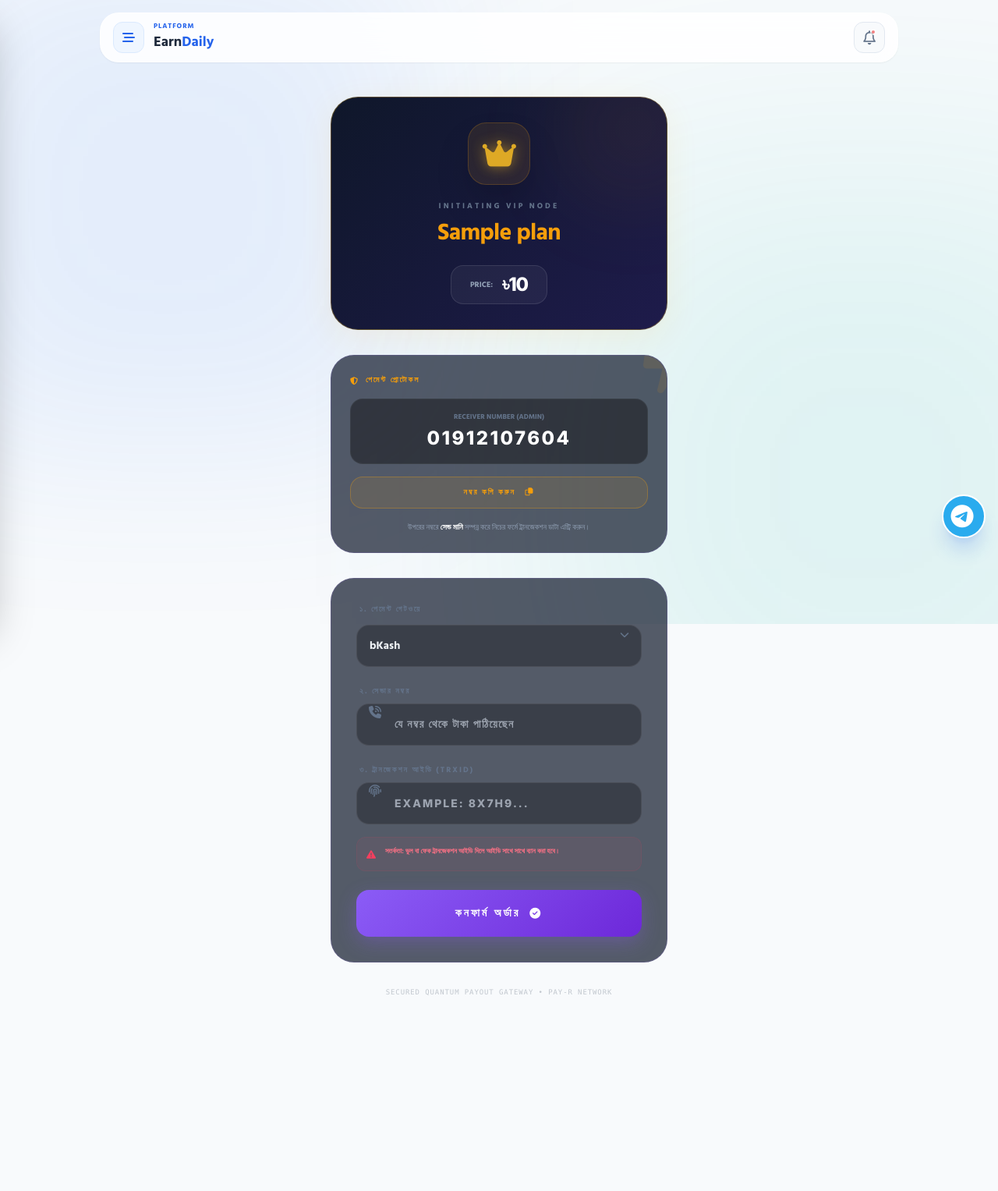
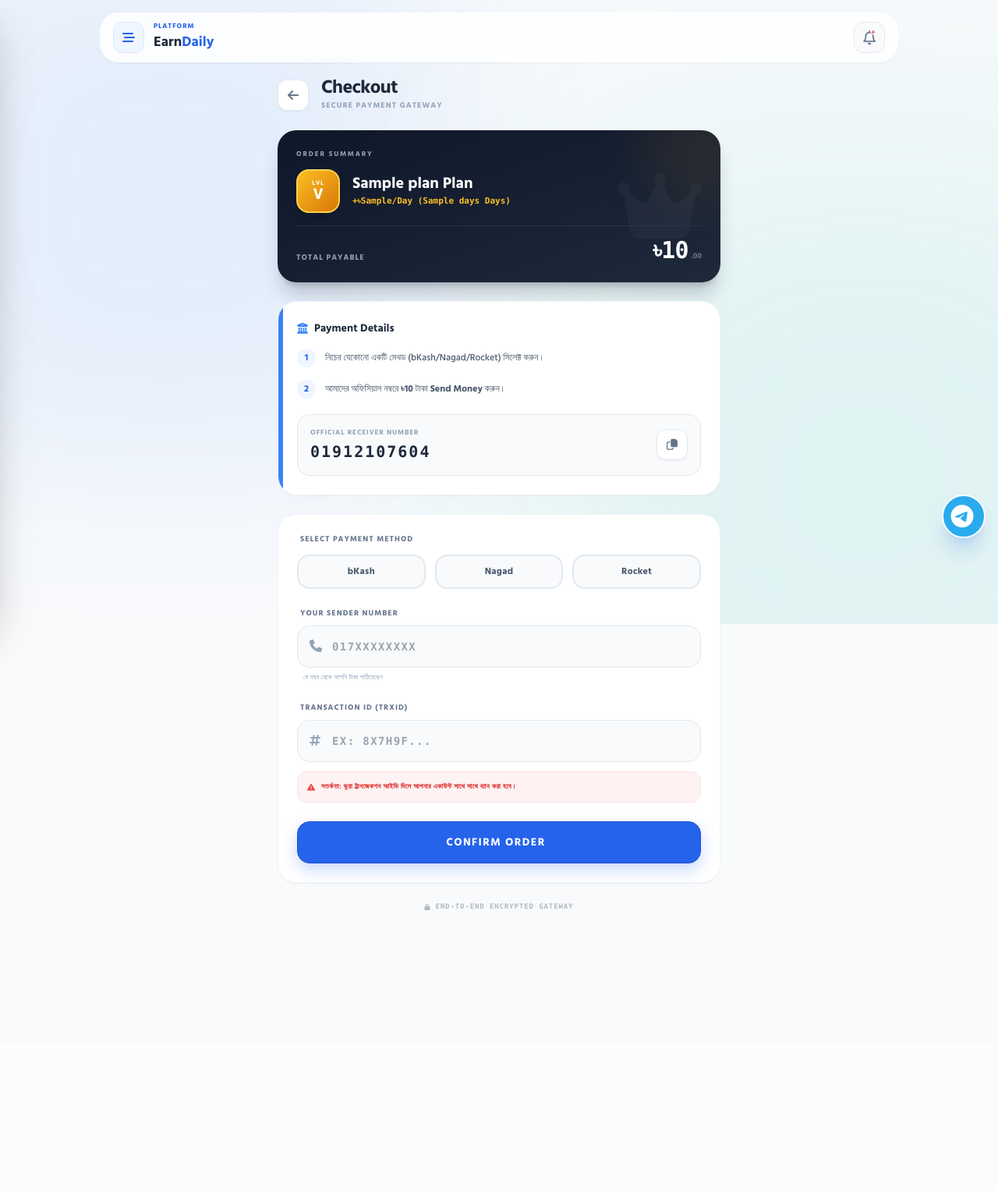
Before and after one commit to hoingut/oayrbackup, a Flask app: template templates/vip_buy.html in a window 1280 px wide. Shown: the whole page at 78% size. After the commit the page ends 1167 px from the top, so only its background shows below. Run offline with Flask 3, Linux system fonts and the light colour scheme; the template is opened without the code that fills it: most values are stand-ins (such as "Sample title", 1, 10 or a date in 2020); data that the repository does not hold is empty; parts of the project's set-up code (start-up, migrations or seed data) failed here and were passed over; some libraries are stand-ins or nearby versions.

Commit message:
Update vip_buy.html

```diff
--- a/templates/vip_buy.html
+++ b/templates/vip_buy.html
@@ -2,172 +2,246 @@
 {% block content %}
 
 <style>
-    /* AI Page Reveal */
-    .vip-reveal { animation: revealIn 0.8s cubic-bezier(0.16, 1, 0.3, 1) forwards; opacity: 0; }
-    @keyframes revealIn { from { opacity: 0; transform: translateY(30px); } to { opacity: 1; transform: translateY(0); } }
+    /* Premium Entry Animations */
+    .fade-in-up { animation: fadeInUp 0.6s cubic-bezier(0.16, 1, 0.3, 1) forwards; opacity: 0; transform: translateY(20px); }
+    @keyframes fadeInUp { to { opacity: 1; transform: translateY(0); } }
 
-    /* Premium Node Card */
-    .vip-node-card {
-        background: linear-gradient(135deg, #0f172a 0%, #1e1b4b 100%);
-        border: 1px solid rgba(251, 191, 36, 0.3);
-        border-radius: 35px;
-        box-shadow: 0 10px 40px rgba(251, 191, 36, 0.1);
+    /* Custom Payment Select Cards */
+    .payment-card {
+        border: 2px solid #E2E8F0;
+        background: #F8FAFC;
+        border-radius: 16px;
+        transition: all 0.3s cubic-bezier(0.4, 0, 0.2, 1);
+        cursor: pointer;
+        position: relative;
+        overflow: hidden;
+    }
+    .payment-card:hover {
+        border-color: #93C5FD;
+        background: #FFFFFF;
     }
 
-    .ai-card-dark {
-        background: rgba(15, 23, 42, 0.7);
-        backdrop-filter: blur(20px);
-        border: 1px solid rgba(139, 92, 246, 0.15);
-        border-radius: 30px;
+    /* Checked State */
+    input[type="radio"]:checked + .payment-card {
+        border-color: #2563EB; /* Premium Blue */
+        background: #EFF6FF;
+        box-shadow: 0 4px 15px rgba(37, 99, 235, 0.1);
+    }
+    input[type="radio"]:checked + .payment-card::before {
+        content: '\f00c'; /* FontAwesome Check */
+        font-family: 'Font Awesome 6 Free'; font-weight: 900;
+        position: absolute; top: 8px; right: 8px;
+        color: #2563EB; font-size: 12px;
     }
 
-    /* Cyber Inputs */
-    .cyber-input {
-        background: rgba(0, 0, 0, 0.3);
-        border: 1px solid rgba(255, 255, 255, 0.08);
-        color: #f1f5f9;
+    /* specific brand colors on focus/active */
+    input[value="bKash"]:checked + .payment-card { border-color: #E2136E; background: #FDF2F8; color: #E2136E; }
+    input[value="bKash"]:checked + .payment-card::before { color: #E2136E; }
+
+    input[value="Nagad"]:checked + .payment-card { border-color: #F59E0B; background: #FFFBEB; color: #F59E0B; }
+    input[value="Nagad"]:checked + .payment-card::before { color: #F59E0B; }
+
+    input[value="Rocket"]:checked + .payment-card { border-color: #9333EA; background: #FAF5FF; color: #9333EA; }
+    input[value="Rocket"]:checked + .payment-card::before { color: #9333EA; }
+
+    /* Custom Input styling */
+    .premium-input {
+        background: #F8FAFC; border: 1px solid #E2E8F0;
         transition: all 0.3s ease;
     }
-    .cyber-input:focus {
-        border-color: #8B5CF6;
-        background: rgba(139, 92, 246, 0.05);
-        box-shadow: 0 0 15px rgba(139, 92, 246, 0.15);
-        outline: none;
-    }
-
-    .btn-initialize {
-        background: linear-gradient(135deg, #8B5CF6 0%, #6D28D9 100%);
-        box-shadow: 0 8px 25px rgba(139, 92, 246, 0.3);
-        transition: all 0.3s ease;
-    }
-    .btn-initialize:active { transform: scale(0.96); }
-
-    .monofont { font-family: 'Inter', 'Courier New', monospace; }
-
-    /* Pulsing Crown */
-    .glow-crown {
-        color: #fbbf24;
-        filter: drop-shadow(0 0 8px rgba(251, 191, 36, 0.6));
-        animation: crownPulse 2s infinite ease-in-out;
-    }
-    @keyframes crownPulse {
-        0%, 100% { transform: scale(1); opacity: 1; }
-        50% { transform: scale(1.1); opacity: 0.8; }
+    .premium-input:focus {
+        background: #FFFFFF; border-color: #2563EB;
+        box-shadow: 0 0 0 4px rgba(37, 99, 235, 0.1);
     }
 </style>
 
-<div class="max-w-md mx-auto space-y-8 vip-reveal pb-32 pt-6 px-2">
+<div class="max-w-xl mx-auto space-y-6 fade-in-up pb-8 px-1">
 
-    <!-- ১. প্ল্যান সামারি কার্ড -->
-    <div class="vip-node-card p-8 text-center relative overflow-hidden">
-        <div class="absolute -right-10 -top-10 w-40 h-40 bg-amber-500/10 rounded-full blur-3xl"></div>
+    <!-- ==========================================
+         1. PAGE HEADER (Navigation)
+    ========================================== -->
+    <div class="flex items-center gap-4 mb-2">
+        <a href="/vip" class="h-10 w-10 bg-white rounded-xl flex items-center justify-center text-slate-500 shadow-sm border border-slate-200 hover:text-blue-600 hover:bg-blue-50 transition-all active:scale-95">
+            <i class="fa-solid fa-arrow-left"></i>
+        </a>
+        <div>
+            <h2 class="text-2xl font-black text-slate-800 tracking-tight leading-none">Checkout</h2>
+            <p class="text-[10px] font-bold uppercase tracking-widest text-slate-400 mt-1">Secure Payment Gateway</p>
+        </div>
+    </div>
+
+    <!-- ==========================================
+         2. ORDER SUMMARY CARD
+    ========================================== -->
+    <div class="bg-gradient-to-br from-slate-900 to-slate-800 rounded-[24px] p-6 text-white relative overflow-hidden shadow-xl shadow-slate-900/20">
+        <!-- Decor -->
+        <div class="absolute top-0 right-0 w-32 h-32 bg-amber-500/10 rounded-full blur-2xl -mr-10 -mt-10 pointer-events-none"></div>
+        <i class="fa-solid fa-crown absolute right-6 top-1/2 transform -translate-y-1/2 text-8xl opacity-[0.03] pointer-events-none"></i>
 
         <div class="relative z-10">
-            <div class="w-20 h-20 bg-amber-500/10 rounded-3xl flex items-center justify-center mx-auto mb-5 border border-amber-500/20 shadow-2xl">
-                <i class="fa-solid fa-crown text-4xl glow-crown"></i>
+            <p class="text-[9px] font-black text-slate-400 uppercase tracking-[0.2em] mb-3">Order Summary</p>
+
+            <div class="flex items-center gap-4 mb-4">
+                <div class="h-14 w-14 rounded-[16px] bg-gradient-to-br from-amber-400 to-amber-600 flex flex-col items-center justify-center text-white shadow-lg border-2 border-amber-300">
+                    <span class="text-[8px] font-black uppercase tracking-widest leading-none">LVL</span>
+                    <span class="text-xl font-black leading-none">{{ plan.name[-1] if plan.name[-1].isdigit() else 'V' }}</span>
                 </div>
-            <p class="text-[10px] text-slate-500 font-black uppercase tracking-[3px] mb-2">Initiating VIP Node</p>
-            <h2 class="text-3xl font-black text-amber-500 mb-2 tracking-tight">{{ plan.name }}</h2>
+                <div>
+                    <h3 class="text-xl font-black text-white leading-tight">{{ plan.name }} Plan</h3>
+                    <p class="text-[11px] text-amber-400 font-bold font-mono mt-0.5">+৳{{ plan.daily_profit }}/Day ({{ plan.days }} Days)</p>
+                </div>
+            </div>
 
-            <div class="inline-flex items-center gap-3 bg-white/5 border border-white/10 px-6 py-2 rounded-2xl mt-4">
-                <span class="text-[10px] text-slate-400 font-bold uppercase">Price:</span>
-                <span class="text-2xl font-black text-white monofont tracking-tighter">৳{{ plan.price }}</span>
+            <div class="border-t border-slate-700/50 pt-4 mt-2 flex justify-between items-end">
+                <p class="text-[10px] font-bold text-slate-400 uppercase tracking-widest">Total Payable</p>
+                <div class="text-right">
+                    <span class="text-3xl font-black text-white font-mono tracking-tight leading-none">৳{{ plan.price }}</span>
+                    <span class="text-[10px] text-slate-500 font-bold">.00</span>
+                </div>
             </div>
         </div>
     </div>
 
-    <!-- ২. পেমেন্ট প্রোটোকল (নির্দেশনা) -->
-    <div class="ai-card-dark p-6 border-amber-500/20 bg-amber-500/5 relative overflow-hidden">
-        <div class="absolute -right-6 -top-6 text-amber-500/10 text-7xl"><i class="fa-solid fa-bolt-lightning"></i></div>
+    <!-- ==========================================
+         3. PAYMENT INSTRUCTIONS
+    ========================================== -->
+    <div class="bg-white p-6 rounded-[24px] shadow-sm border border-slate-100 relative overflow-hidden">
+        <div class="absolute left-0 top-0 bottom-0 w-1.5 bg-blue-500"></div>
 
-        <div class="relative z-10">
-            <h3 class="text-[10px] font-black text-amber-500 uppercase tracking-[2px] mb-4 flex items-center gap-2">
-                <i class="fa-solid fa-shield-halved"></i> পেমেন্ট প্রোটোকল
+        <h3 class="font-bold text-slate-800 text-sm mb-4 flex items-center gap-2">
+            <i class="fa-solid fa-building-columns text-blue-500"></i> Payment Details
         </h3>
 
-            <div class="bg-black/40 p-4 rounded-2xl border border-white/5 text-center mb-4">
-                <p class="text-[9px] text-slate-500 font-bold uppercase mb-1">Receiver Number (Admin)</p>
-                <p class="text-2xl font-black text-white monofont tracking-widest" id="adminNumber">01912107604</p>
+        <!-- Instruction Steps -->
+        <div class="space-y-4 mb-5">
+            <div class="flex items-start gap-3">
+                <div class="h-6 w-6 rounded-full bg-blue-50 text-blue-600 flex items-center justify-center text-xs font-bold flex-shrink-0">1</div>
+                <p class="text-xs text-slate-600 font-medium leading-relaxed pt-0.5">নিচের যেকোনো একটি মেথড (bKash/Nagad/Rocket) সিলেক্ট করুন।</p>
             </div>
-
-            <button type="button" onclick="copyAdminNumber()" class="w-full bg-amber-500/10 border border-amber-500/30 text-amber-500 py-3 rounded-2xl text-[10px] font-black uppercase tracking-[2px] hover:bg-amber-500 hover:text-slate-900 transition-all active:scale-95">
-                নম্বর কপি করুন <i class="fa-regular fa-copy ml-2"></i>
-            </button>
-
-            <p class="text-[10px] text-slate-400 mt-4 text-center leading-relaxed">
-                উপরের নম্বরে <span class="text-white font-bold">সেন্ড মানি</span> সম্পন্ন করে নিচের ফর্মে ট্রানজেকশন ডাটা এন্ট্রি করুন।
-            </p>
+            <div class="flex items-start gap-3">
+                <div class="h-6 w-6 rounded-full bg-blue-50 text-blue-600 flex items-center justify-center text-xs font-bold flex-shrink-0">2</div>
+                <p class="text-xs text-slate-600 font-medium leading-relaxed pt-0.5">আমাদের অফিসিয়াল নম্বরে <b>৳{{ plan.price }}</b> টাকা <b>Send Money</b> করুন।</p>
             </div>
         </div>
 
-    <!-- ৩. ট্রানজেকশন ডাটা ফর্ম -->
-    <form id="vipBuyForm" method="POST" class="ai-card-dark p-8 border-t-2 border-t-violet-500/30 space-y-6" onsubmit="return preventDoubleSubmit()">
-
-        <!-- Gateway Selection -->
+        <!-- Official Number Box -->
+        <div class="bg-slate-50 border border-slate-200 p-4 rounded-[16px] flex items-center justify-between group">
             <div>
-            <label class="block text-[10px] font-black text-slate-500 uppercase tracking-[2px] mb-3 ml-1">১. পেমেন্ট গেটওয়ে</label>
-            <div class="relative">
-                <select name="method" required class="cyber-input w-full p-4 rounded-2xl text-sm font-bold appearance-none">
-                    <option value="bKash">bKash</option>
-                    <option value="Nagad">Nagad</option>
-                    <option value="Rocket">Rocket</option>
-                </select>
-                <span class="absolute right-4 top-4.5 text-slate-500 pointer-events-none"><i class="fa-solid fa-chevron-down text-xs"></i></span>
+                <p class="text-[9px] text-slate-400 font-bold uppercase tracking-[0.1em] mb-1">Official Receiver Number</p>
+                <p class="text-xl font-black text-slate-800 font-mono tracking-widest select-all" id="payNumber">01912107604</p>
+            </div>
+            <button onclick="copyAdminNumber(this)" class="h-10 w-10 bg-white border border-slate-200 rounded-xl text-slate-500 hover:text-blue-600 hover:border-blue-200 hover:bg-blue-50 transition shadow-sm active:scale-95 flex items-center justify-center flex-shrink-0">
+                <i class="fa-regular fa-copy text-sm"></i>
+            </button>
         </div>
     </div>
 
-        <!-- Sender Number -->
+    <!-- ==========================================
+         4. CHECKOUT FORM
+    ========================================== -->
+    <form id="vipBuyForm" method="POST" class="bg-white p-6 rounded-[24px] shadow-sm border border-slate-100 space-y-6" onsubmit="return preventDoubleSubmit()">
+
+        <!-- Field 1: Gateway Selection -->
         <div>
-            <label class="block text-[10px] font-black text-slate-500 uppercase tracking-[2px] mb-2 ml-1">২. সেন্ডার নম্বর</label>
-            <div class="relative">
-                <span class="absolute left-4 top-4.5 text-slate-500"><i class="fa-solid fa-phone-volume"></i></span>
-                <input type="number" name="sender" required placeholder="যে নম্বর থেকে টাকা পাঠিয়েছেন"
-                       class="cyber-input w-full pl-12 p-4 rounded-2xl text-sm font-bold tracking-widest">
+            <label class="block text-[10px] font-black text-slate-500 uppercase tracking-widest mb-3 ml-1">Select Payment Method</label>
+            <div class="grid grid-cols-3 gap-3">
+                <label class="cursor-pointer relative">
+                    <input type="radio" name="method" value="bKash" class="peer sr-only" required>
+                    <div class="payment-card p-3 text-center h-full flex flex-col items-center justify-center">
+                        <span class="block text-xs font-black text-slate-600 tracking-wide">bKash</span>
+                    </div>
+                </label>
+                <label class="cursor-pointer relative">
+                    <input type="radio" name="method" value="Nagad" class="peer sr-only" required>
+                    <div class="payment-card p-3 text-center h-full flex flex-col items-center justify-center">
+                        <span class="block text-xs font-black text-slate-600 tracking-wide">Nagad</span>
+                    </div>
+                </label>
+                <label class="cursor-pointer relative">
+                    <input type="radio" name="method" value="Rocket" class="peer sr-only" required>
+                    <div class="payment-card p-3 text-center h-full flex flex-col items-center justify-center">
+                        <span class="block text-xs font-black text-slate-600 tracking-wide">Rocket</span>
+                    </div>
+                </label>
             </div>
         </div>
 
-        <!-- Transaction ID -->
+        <!-- Field 2: Sender Number -->
         <div>
-            <label class="block text-[10px] font-black text-slate-500 uppercase tracking-[2px] mb-2 ml-1">৩. ট্রানজেকশন আইডি (TrxID)</label>
-            <div class="relative">
-                <span class="absolute left-4 top-4.5 text-slate-500"><i class="fa-solid fa-fingerprint"></i></span>
-                <input type="text" name="trx_id" required placeholder="Example: 8X7H9..."
-                       class="cyber-input w-full pl-12 p-4 rounded-2xl text-sm font-black monofont uppercase tracking-[2px]">
+            <label class="block text-[10px] font-black text-slate-500 uppercase tracking-widest mb-2 ml-1">Your Sender Number</label>
+            <div class="relative group">
+                <span class="absolute left-4 top-1/2 transform -translate-y-1/2 text-slate-400 group-focus-within:text-blue-500 transition-colors"><i class="fa-solid fa-phone"></i></span>
+                <input type="tel" name="sender" required pattern="[0-9]{11}" placeholder="017XXXXXXXX"
+                       class="premium-input w-full pl-11 p-4 rounded-[16px] text-sm font-bold font-mono tracking-widest text-slate-800 outline-none">
             </div>
-            <div class="mt-4 p-3 rounded-xl bg-rose-500/5 border border-rose-500/10 flex items-start gap-3">
-                <i class="fa-solid fa-triangle-exclamation text-rose-500 text-xs mt-0.5"></i>
-                <p class="text-[9px] text-rose-400 font-bold uppercase leading-tight">সতর্কতা: ভুল বা ফেক ট্রানজেকশন আইডি দিলে আইডি সাথে সাথে ব্যান করা হবে।</p>
+            <p class="text-[9px] text-slate-400 mt-1.5 ml-2">যে নম্বর থেকে আপনি টাকা পাঠিয়েছেন</p>
+        </div>
+
+        <!-- Field 3: Transaction ID -->
+        <div>
+            <label class="block text-[10px] font-black text-slate-500 uppercase tracking-widest mb-2 ml-1">Transaction ID (TrxID)</label>
+            <div class="relative group">
+                <span class="absolute left-4 top-1/2 transform -translate-y-1/2 text-slate-400 group-focus-within:text-blue-500 transition-colors"><i class="fa-solid fa-hashtag"></i></span>
+                <input type="text" name="trx_id" required placeholder="Ex: 8X7H9F..."
+                       class="premium-input w-full pl-11 p-4 rounded-[16px] text-sm font-black font-mono uppercase tracking-widest text-slate-800 outline-none">
+            </div>
+
+            <!-- Warning Notice -->
+            <div class="mt-3 p-3 rounded-xl bg-red-50 border border-red-100 flex items-start gap-2">
+                <i class="fa-solid fa-triangle-exclamation text-red-500 text-[10px] mt-0.5"></i>
+                <p class="text-[9px] text-red-600 font-bold uppercase tracking-wider leading-relaxed">সতর্কতা: ভুয়া ট্রানজেকশন আইডি দিলে আপনার একাউন্ট সাথে সাথে ব্যান করা হবে।</p>
             </div>
         </div>
 
-        <button type="submit" id="submitBtn" class="btn-initialize w-full py-5 rounded-2xl text-white font-black text-sm uppercase tracking-[3px] shadow-2xl flex items-center justify-center gap-3 mt-4">
-            <span>কনফার্ম অর্ডার</span>
-            <i class="fa-solid fa-circle-check"></i>
+        <!-- Submit Button -->
+        <button type="submit" id="submitBtn" class="w-full bg-blue-600 text-white py-4 rounded-[16px] font-black text-sm uppercase tracking-widest shadow-[0_8px_20px_rgba(37,99,235,0.25)] hover:bg-blue-700 active:scale-[0.98] transition-all flex items-center justify-center gap-2 border border-blue-700 mt-2">
+            <span>Confirm Order</span>
+            <i class="fa-solid fa-shield-check"></i>
         </button>
+
     </form>
 
     <!-- Security Footer -->
-    <div class="text-center opacity-30">
-        <p class="text-[9px] font-mono text-slate-600 tracking-widest uppercase">Secured Quantum Payout Gateway • Pay-R Network</p>
+    <div class="text-center opacity-40 pb-4">
+        <p class="text-[9px] font-mono font-bold text-slate-600 tracking-widest uppercase flex items-center justify-center gap-1.5">
+            <i class="fa-solid fa-lock text-[8px]"></i> End-to-End Encrypted Gateway
+        </p>
     </div>
 
 </div>
 
 <!-- Scripts -->
 <script>
-    function copyAdminNumber() {
-        const num = document.getElementById("adminNumber").innerText;
+    // Copy Admin Number with UI Feedback
+    function copyAdminNumber(btn) {
+        const num = document.getElementById("payNumber").innerText;
         navigator.clipboard.writeText(num).then(() => {
-            alert("✅ নম্বরটি কপি করা হয়েছে: " + num);
+            const originalHTML = btn.innerHTML;
+            btn.innerHTML = '<i class="fa-solid fa-check text-green-600"></i>';
+            btn.classList.add('bg-green-50', 'border-green-200');
+            btn.classList.remove('bg-white', 'border-slate-200', 'text-slate-500');
+
+            setTimeout(() => {
+                btn.innerHTML = originalHTML;
+                btn.classList.remove('bg-green-50', 'border-green-200');
+                btn.classList.add('bg-white', 'border-slate-200', 'text-slate-500');
+            }, 2000);
         });
     }
 
+    // Submit Loader to Prevent Double Clicks
     function preventDoubleSubmit() {
+        const form = document.getElementById('vipBuyForm');
+
+        // Ensure standard HTML5 validation passes before animating
+        if(form.checkValidity()) {
             const btn = document.getElementById('submitBtn');
             btn.disabled = true;
-        btn.innerHTML = '<i class="fa-solid fa-spinner fa-spin"></i> প্রসেস হচ্ছে...';
-        btn.classList.add('opacity-70', 'cursor-not-allowed');
+            btn.innerHTML = '<i class="fa-solid fa-circle-notch fa-spin text-lg"></i> <span class="tracking-widest">Processing...</span>';
+            btn.classList.add('opacity-90', 'cursor-not-allowed');
             return true;
+        }
+        return false;
     }
 </script>
 
```
Lines whose indentation alone changed are shown as unchanged.
